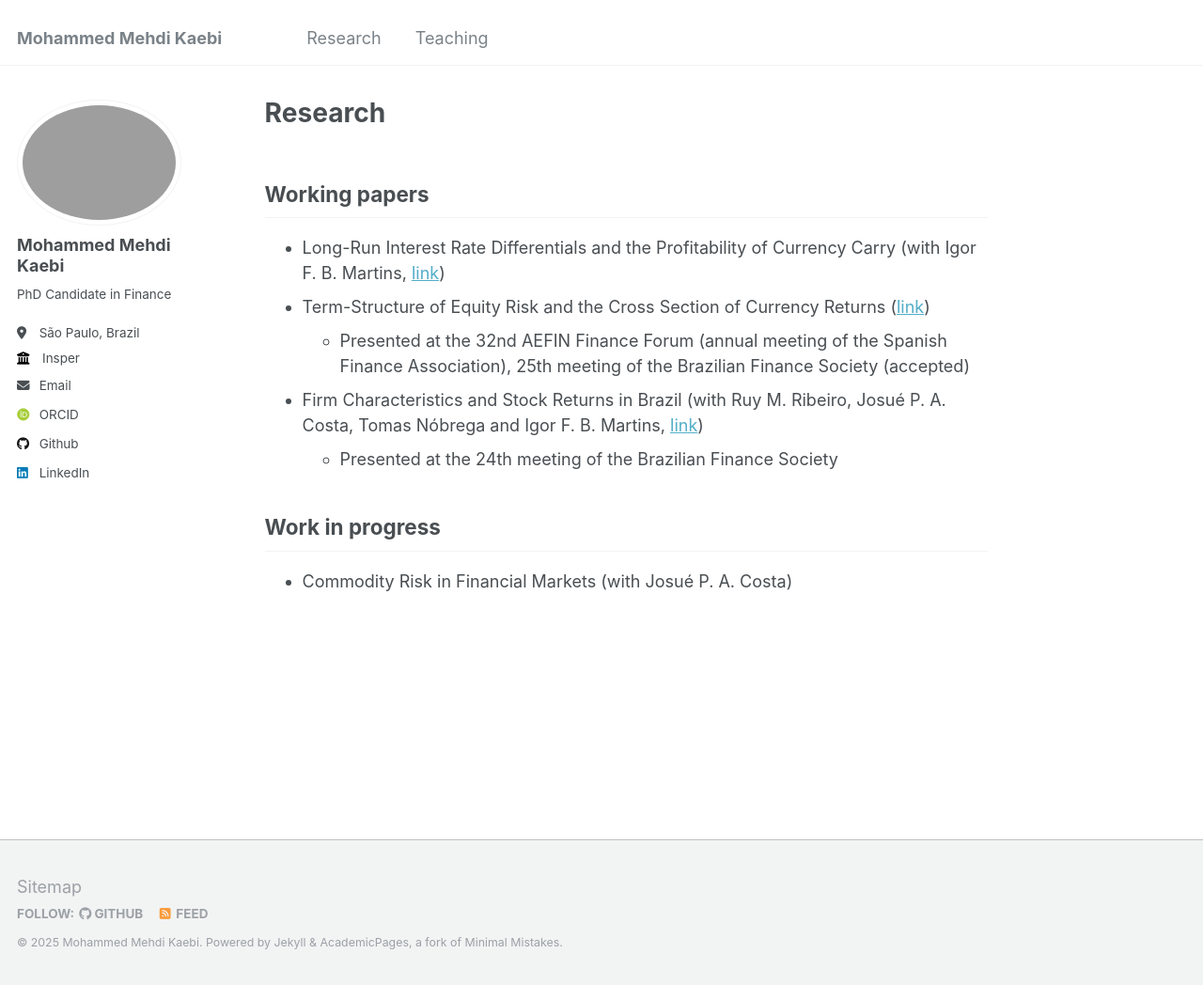
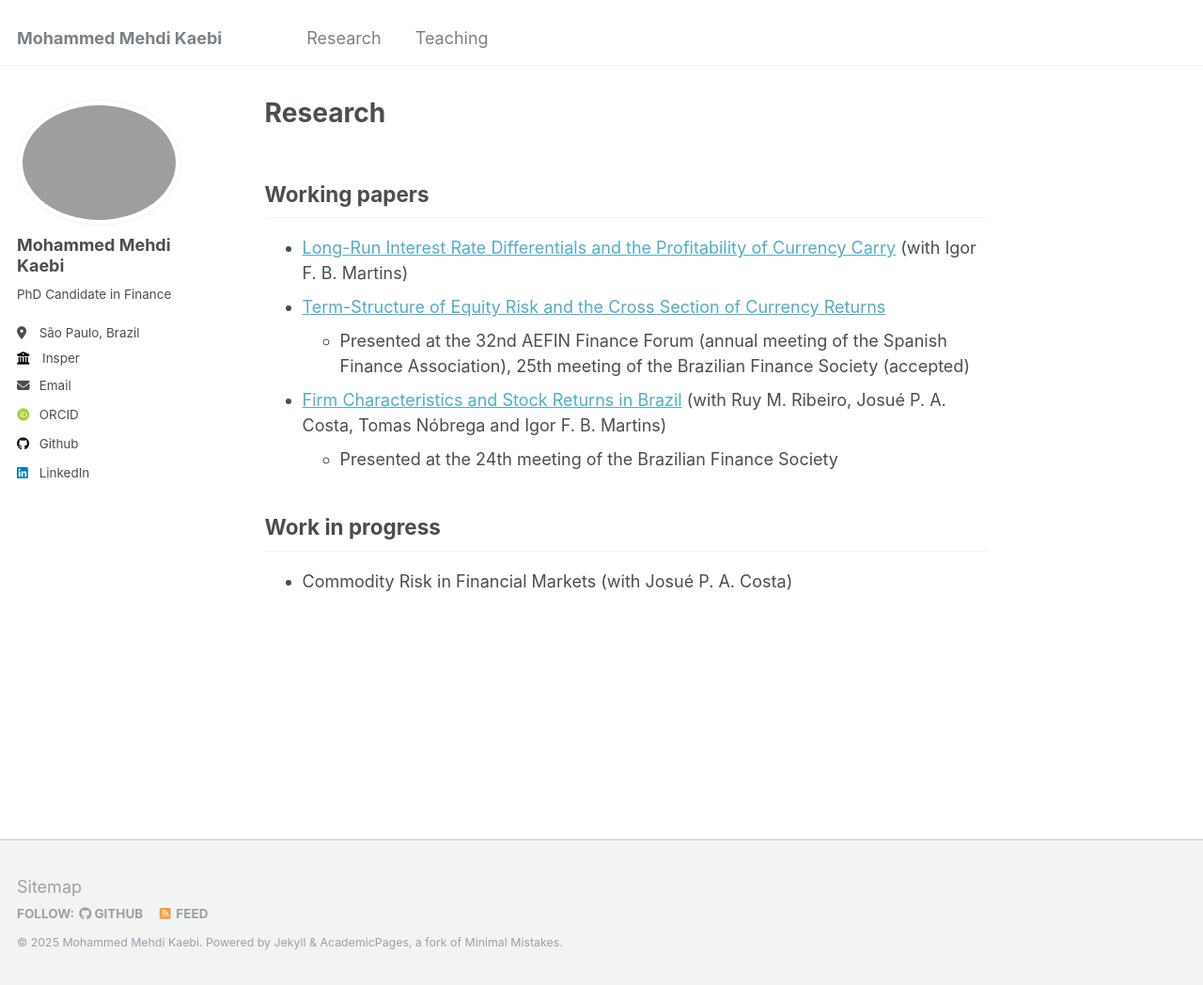
Before and after one commit to mkaebi/mkaebi.github.io, a Jekyll site: the page built from _pages/research.md, in a window 1280 px wide and 1048 px high. Shown: the whole window at 94% size. Built offline with Jekyll 4.4.1, drawn with Linux system fonts in a browser that asks for light colours; some web fonts are replaced.

Commit message:
Update research.md

```diff
--- a/_pages/research.md
+++ b/_pages/research.md
@@ -8,10 +8,10 @@ redirect_from:
 ---
 
 ## Working papers
-* Long-Run Interest Rate Differentials and the Profitability of Currency Carry (with Igor F. B. Martins, [link](https://swopec.hhs.se/oruesi/abs/oruesi2025_010.htm))
-* Term-Structure of Equity Risk and the Cross Section of Currency Returns ([link](https://dx.doi.org/10.2139/ssrn.5363287))
+* [Long-Run Interest Rate Differentials and the Profitability of Currency Carry](https://swopec.hhs.se/oruesi/abs/oruesi2025_010.htm) (with Igor F. B. Martins)
+* [Term-Structure of Equity Risk and the Cross Section of Currency Returns](https://dx.doi.org/10.2139/ssrn.5363287)
   * Presented at the 32nd AEFIN Finance Forum (annual meeting of the Spanish Finance Association), 25th meeting of the Brazilian Finance Society (accepted)
-* Firm Characteristics and Stock Returns in Brazil (with Ruy M. Ribeiro, Josué P. A. Costa,  Tomas Nóbrega and Igor F. B. Martins, [link](https://dx.doi.org/10.2139/ssrn.4801117))
+* [Firm Characteristics and Stock Returns in Brazil](https://dx.doi.org/10.2139/ssrn.4801117) (with Ruy M. Ribeiro, Josué P. A. Costa,  Tomas Nóbrega and Igor F. B. Martins)
   * Presented at the 24th meeting of the Brazilian Finance Society
 
 ## Work in progress
```
